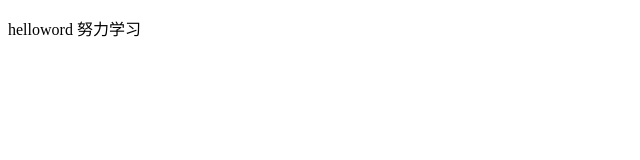
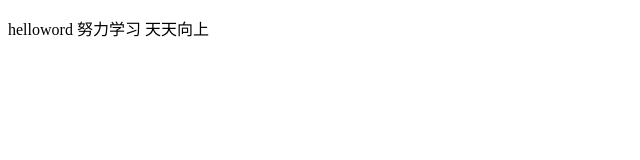
Before and after one commit to yuan-1211/git-demo, a plain HTML site: page index.html in a window 1280 px wide. Shown: the full height of the page, 0-640 px from the left. Drawn offline with Linux system fonts and the light colour scheme.

Commit message:
天天向上

```diff
--- a/index.html
+++ b/index.html
@@ -7,6 +7,6 @@
     <title>Document</title>
 </head>
 <body>
-    <p>helloword   努力学习</p>
+    <p>helloword   努力学习 天天向上</p>
 </body>
 </html>
```
